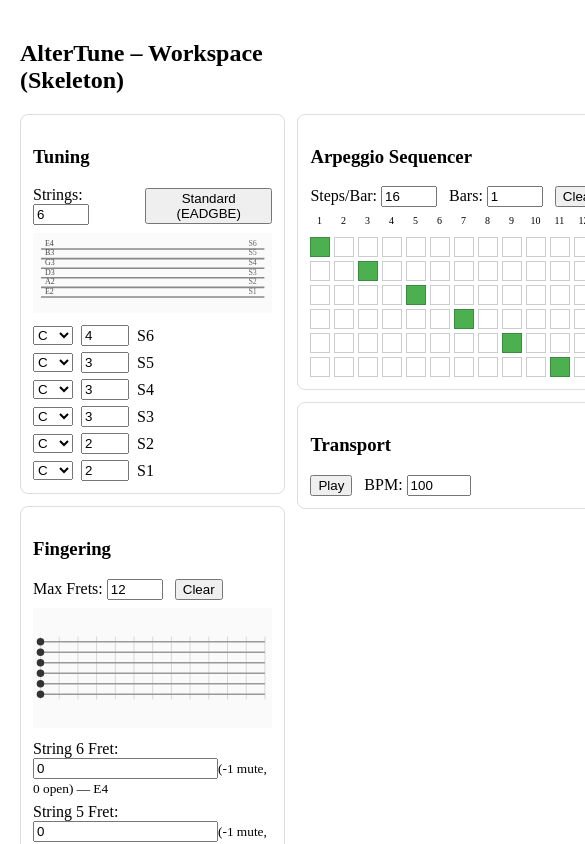
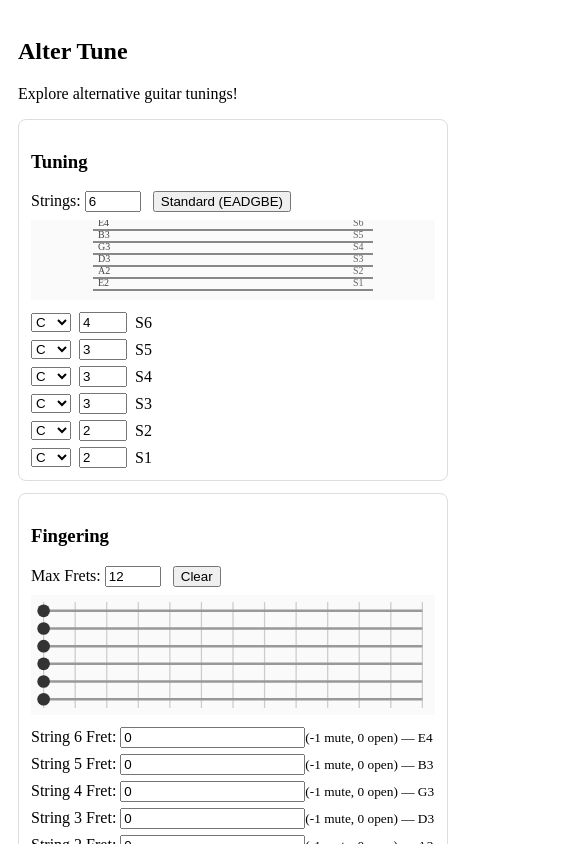
Before and after one commit to bubasu/alter-tune, an Angular app: page / in a window 390 px wide. Shown: the top 844 px of the page, 585 px wide, since content can reach past the window. Built offline with nearby package versions, Linux system fonts and the light colour scheme.

Commit message:
mobile friendlier

```diff
--- a/src/app/workspace.component.ts
+++ b/src/app/workspace.component.ts
@@ -16,7 +16,8 @@ import { TheoryService } from './theory.service';
   imports: [CommonModule, RouterModule, TuningEditorComponent, FingeringEditorComponent, FingeringPresetsComponent, ArpeggioSequencerComponent, TransportComponent],
   template: `
   <div class="wrap">
-    <h2>AlterTune – Workspace (Skeleton)</h2>
+    <h2>Alter Tune</h2>
+    <p>Explore alternative guitar tunings!</p>
     <div class="cols">
       <div class="col">
         <at-tuning-editor [tuning]="tuning()" (tuningChange)="tuning.set($event)"></at-tuning-editor>
@@ -36,6 +37,12 @@ import { TheoryService } from './theory.service';
     .cols { display: grid; grid-template-columns: 1fr 1fr; gap: 12px; align-items: start; }
     .col { display: flex; flex-direction: column; gap: 12px; }
     .hint { color: #666; font-size: 12px; margin-top: 12px; }
+
+    /* Mobile: stack panels in a single column */
+    @media (max-width: 800px) {
+      .cols { grid-template-columns: 1fr; }
+      .wrap { padding: 10px; }
+    }
   `]
 })
 export class WorkspaceComponent implements OnDestroy {
--- a/src/index.html
+++ b/src/index.html
@@ -2,7 +2,7 @@
 <html lang="en">
 <head>
   <meta charset="utf-8">
-  <title>AlterTune</title>
+  <title>Alter Tune</title>
   <base href="/">
   <meta name="viewport" content="width=device-width, initial-scale=1">
   <link rel="icon" type="image/x-icon" href="favicon.ico">
```
